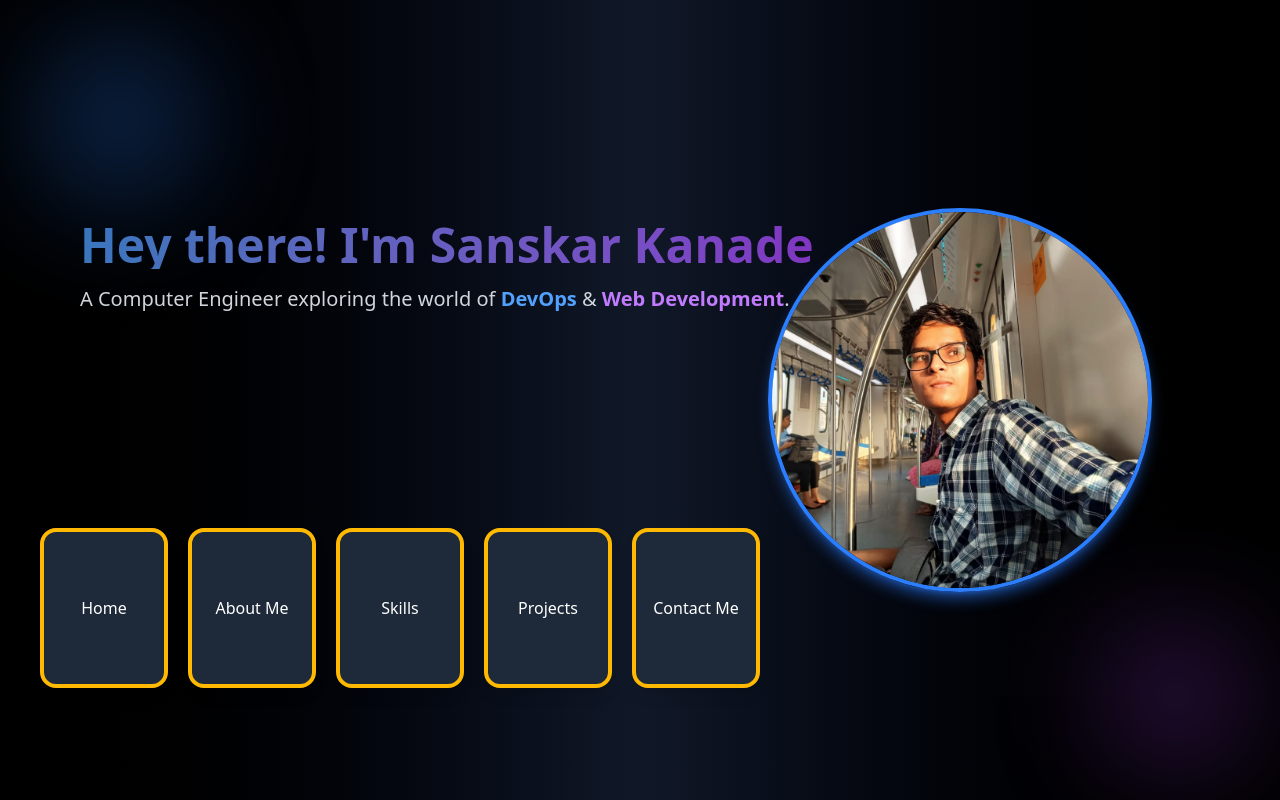
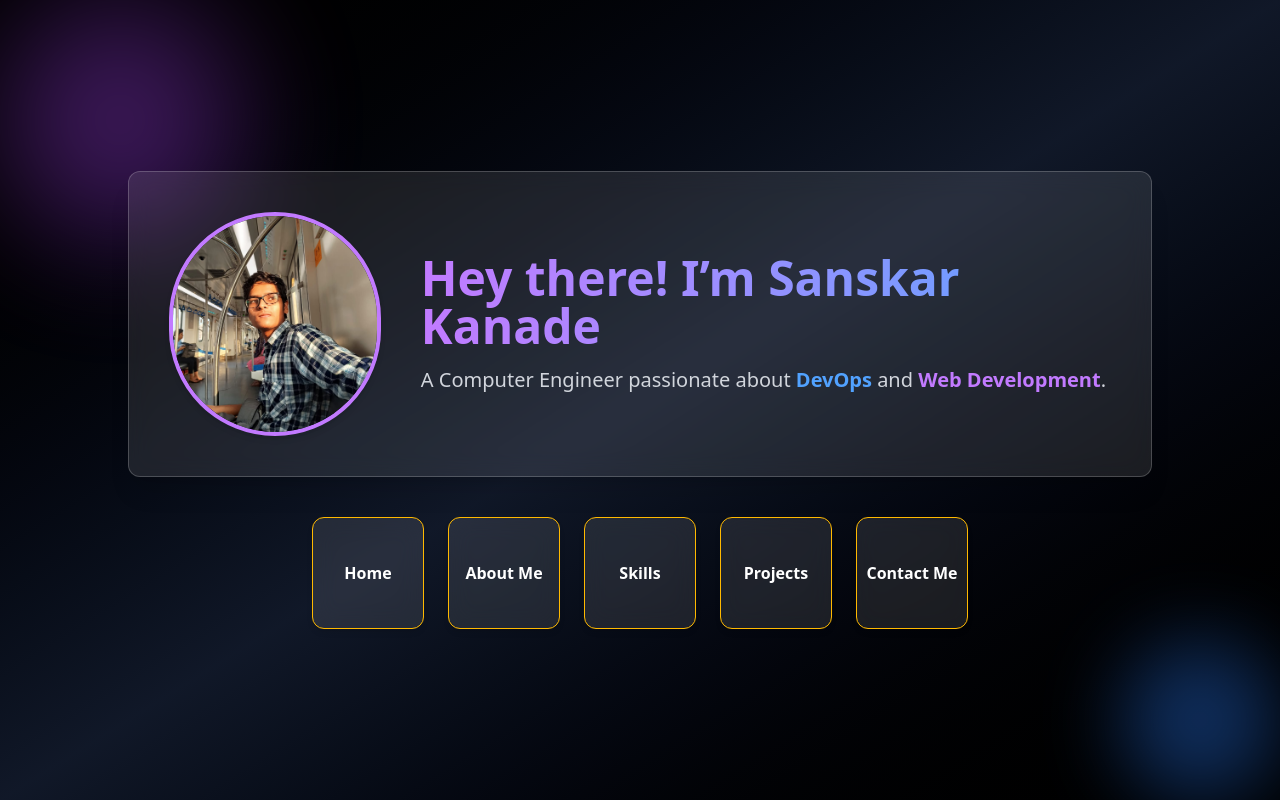
Before and after one commit to sanskarkanade/Portfolio, a React (Vite) app: page / in a window 1280 px wide. Built offline with nearby package versions, Linux system fonts and the light colour scheme.

Commit message:
responsive

```diff
--- a/package.json
+++ b/package.json
@@ -11,6 +11,7 @@
   },
   "dependencies": {
     "@tailwindcss/vite": "^4.0.13",
+    "lucide-react": "^0.503.0",
     "react": "^19.0.0",
     "react-dom": "^19.0.0",
     "react-icons": "^5.5.0",
--- a/src/components/Home.jsx
+++ b/src/components/Home.jsx
@@ -1,73 +1,68 @@
 import React from 'react';
 import { NavLink } from 'react-router-dom';
-import Myimage from './sanskar.jpg'
+import Myimage from './sanskar.jpg';
 
 const Home = () => {
-
   const handleMouseMove = (e, box) => {
     const rect = box.getBoundingClientRect();
     const x = (e.clientX - rect.left) / rect.width - 0.5;
     const y = (e.clientY - rect.top) / rect.height - 0.5;
-    const rotateX = -y * 50;
-    const rotateY = x * 50;
-
-    box.style.transform = `perspective(1000px) rotateX(${rotateX}deg) rotateY(${rotateY}deg)`;
+    const rotateX = -y * 20;
+    const rotateY = x * 20;
+    box.style.transform = `perspective(800px) rotateX(${rotateX}deg) rotateY(${rotateY}deg)`;
   };
 
   const handleMouseLeave = (box) => {
-    box.style.transform = 'perspective(1000px) rotateX(0deg) rotateY(0deg)';
+    box.style.transform = 'perspective(800px) rotateX(0deg) rotateY(0deg)';
   };
+
   return (
-    <div className="bg-gradient-to-r from-black via-gray-900 to-black h-screen flex items-center justify-center text-white relative overflow-hidden">
+    <div className="min-h-screen bg-gradient-to-br from-black via-gray-900 to-black flex flex-col items-center justify-center px-6 text-white relative overflow-hidden">
+      {/* Background Blur Circles */}
+      <div className="absolute top-0 left-0 w-60 h-60 bg-purple-500 opacity-20 blur-3xl animate-pulse rounded-full"></div>
+      <div className="absolute bottom-0 right-0 w-40 h-40 bg-blue-500 opacity-20 blur-2xl animate-pulse rounded-full"></div>
 
-      {/* Neon Background Effect */}
-      {/* <div className="absolute inset-0 bg-blue-900 opacity-20 blur-3xl"> hii</div> */}
+      {/* Glassmorphism Card */}
+      <div className="w-full max-w-5xl bg-white/10 backdrop-blur-md rounded-xl border border-white/20 shadow-xl p-6 md:p-10 flex flex-col md:flex-row items-center gap-10 z-10">
+        {/* Image */}
+        <img
+          src={Myimage}
+          alt="Sanskar Kanade"
+          className="w-40 h-40 md:w-56 md:h-56 object-cover rounded-full border-4 border-purple-400 shadow-md transition hover:scale-105"
+        />
 
-      {/* Content Section */}
-      <div className="absolute left-20 top-1/3 transform -translate-y-1/2">
-        <h1 className="text-5xl font-extrabold text-transparent bg-clip-text bg-gradient-to-r from-blue-400 to-purple-500 animate-pulse">
-          Hey there! I'm Sanskar Kanade
-        </h1>
-        <p className="text-xl mt-4 text-gray-300">
-          A Computer Engineer exploring the world of <span className="text-blue-400 font-semibold">DevOps</span> & <span className="text-purple-400 font-semibold">Web Development</span>.
-        </p>
+        {/* Intro Text */}
+        <div className="text-center md:text-left">
+          <h1 className="text-3xl md:text-5xl font-bold bg-gradient-to-r from-purple-400 to-blue-400 bg-clip-text text-transparent">
+            Hey there! I’m Sanskar Kanade
+          </h1>
+          <p className="mt-4 text-lg md:text-xl text-gray-300">
+            A Computer Engineer passionate about <span className="text-blue-400 font-semibold">DevOps</span> and <span className="text-purple-400 font-semibold">Web Development</span>.
+          </p>
+        </div>
       </div>
 
-      {/* Profile Image with Glow Effect */}
-      <img
-        src={Myimage}
-        className="absolute right-32 top-1/2 transform -translate-y-1/2 w-96 h-96 object-cover rounded-full border-4 border-blue-500 shadow-lg shadow-blue-500/50 transition-transform hover:scale-105 hover:shadow-blue-400/80"
-        alt="Sanskar Kanade"
-      />
-
-      {/* Floating Light Effects */}
-      <div className="absolute top-10 left-10 w-40 h-40 bg-blue-500 rounded-full opacity-20 blur-3xl animate-pulse"></div>
-      <div className="absolute bottom-10 right-10 w-32 h-32 bg-purple-500 rounded-full opacity-20 blur-3xl animate-pulse"></div>
-
-      {/* Other components*/}
-      <div className='flex bottom-28 left-10 absolute gap-5'>
-        <div className='h-40 w-32 rounded-2xl border-4 border-amber-400 flex justify-center items-center
-                     bg-gray-800 text-white shadow-lg transition-transform duration-200'
-          onMouseMove={(e) => handleMouseMove(e, e.currentTarget)}
-          onMouseLeave={(e) => handleMouseLeave(e.currentTarget)}> <NavLink to="/">Home</NavLink></div>
-        <div className='h-40 w-32 rounded-2xl border-4 border-amber-400 flex justify-center items-center
-                     bg-gray-800 text-white shadow-lg transition-transform duration-200'
-          onMouseMove={(e) => handleMouseMove(e, e.currentTarget)}
-          onMouseLeave={(e) => handleMouseLeave(e.currentTarget)}><NavLink to='/about'>About Me</NavLink></div>
-        <div className='h-40 w-32 rounded-2xl border-4 border-amber-400 flex justify-center items-center
-                     bg-gray-800 text-white shadow-lg transition-transform duration-200'
-          onMouseMove={(e) => handleMouseMove(e, e.currentTarget)}
-          onMouseLeave={(e) => handleMouseLeave(e.currentTarget)}><NavLink to="/skill">Skills</NavLink></div>
-        <div className='h-40 w-32 rounded-2xl border-4 border-amber-400 flex justify-center items-center
-                     bg-gray-800 text-white shadow-lg transition-transform duration-200'
-          onMouseMove={(e) => handleMouseMove(e, e.currentTarget)}
-          onMouseLeave={(e) => handleMouseLeave(e.currentTarget)}><NavLink to="/project">Projects</NavLink></div>
-        <div className='h-40 w-32 rounded-2xl border-4 border-amber-400 flex justify-center items-center
-                     bg-gray-800 text-white shadow-lg transition-transform duration-200'
-          onMouseMove={(e) => handleMouseMove(e, e.currentTarget)}
-          onMouseLeave={(e) => handleMouseLeave(e.currentTarget)}><NavLink to="/contact">Contact Me</NavLink></div>
+      {/* Navigation Buttons */}
+      <div className="mt-10 grid grid-cols-2 sm:grid-cols-3 md:grid-cols-5 gap-6 z-10">
+        {[
+          { to: '/', label: 'Home' },
+          { to: '/about', label: 'About Me' },
+          { to: '/skill', label: 'Skills' },
+          { to: '/project', label: 'Projects' },
+          { to: '/contact', label: 'Contact Me' },
+        ].map((item) => (
+          <div
+            key={item.to}
+            className="h-24 w-24 sm:h-28 sm:w-28 rounded-xl border border-amber-400 bg-white/10 backdrop-blur-md text-white font-semibold flex items-center justify-center text-center shadow-md hover:shadow-lg transition duration-300 hover:bg-white/20"
+            onMouseMove={(e) => handleMouseMove(e, e.currentTarget)}
+            onMouseLeave={(e) => handleMouseLeave(e.currentTarget)}
+          >
+            <NavLink to={item.to} className="w-full h-full flex items-center justify-center">
+              {item.label}
+            </NavLink>
+          </div>
+        ))}
       </div>
-
     </div>
   );
 };
--- a/src/components/Navbar.jsx
+++ b/src/components/Navbar.jsx
@@ -1,63 +1,72 @@
-import React from 'react'
-import { NavLink, useLocation } from 'react-router-dom'
+import React, { useState } from 'react';
+import { NavLink, useLocation } from 'react-router-dom';
+import { Menu, X } from 'lucide-react'; // optional, you can use icons
 
 const Navbar = () => {
-  const location = useLocation()
+  const location = useLocation();
+  const [isOpen, setIsOpen] = useState(false);
 
   if (location.pathname === "/") {
     return null;
   }
 
+  const toggleMenu = () => {
+    setIsOpen(!isOpen);
+  };
+
   return (
-    <div className='h-16 bg-gradient-to-r from-gray-900 via-black to-gray-900 w-full fixed flex items-center justify-between'>
-      <h1 className='text-purple-500 text-2xl font-bold ml-4'>Sanskar Kanade</h1>
-      <div className='mr-4'>
-        <ul className='flex text-blue-600 gap-10 font-bold text-xl '>
-          <li className='hover:text-purple-500 hover:opacity-60 transition'>
-            <NavLink
-              to="/"
-              className={({ isActive }) => isActive ? "text-purple-400 border-b-2 border-purple-400" : ""}
-            >
-              Home
-            </NavLink>
-          </li>
-          <li className='hover:text-purple-500 hover:opacity-60 transition'>
-            <NavLink
-              to="/about"
-              className={({ isActive }) => isActive ? "text-purple-400 border-b-2 border-purple-400" : ""}
-            >
-              About Me
-            </NavLink>
-          </li>
-          <li className='hover:text-purple-500 hover:opacity-60 transition'>
-            <NavLink
-              to="/skill"
-              className={({ isActive }) => isActive ? "text-purple-400 border-b-2 border-purple-400" : ""}
-            >
-              Skills
-            </NavLink>
-          </li>
-          <li className='hover:text-purple-500 hover:opacity-60 transition'>
-            <NavLink
-              to="/project"
-              className={({ isActive }) => isActive ? "text-purple-400 border-b-2 border-purple-400" : ""}
-            >
-              Projects
-            </NavLink>
-          </li>
-          <li className='hover:text-purple-500 hover:opacity-60 transition'>
-            <NavLink
-              to="/contact"
-              className={({ isActive }) => isActive ? "text-purple-400 border-b-2 border-purple-400" : ""}
-            >
-              Contact Me
-            </NavLink>
-          </li>
-        </ul>
+    <div className="h-16 bg-gradient-to-r from-gray-900 via-black to-gray-900 w-full fixed flex items-center justify-between px-4 md:px-8 z-50">
+      <h1 className="text-purple-500 text-2xl font-bold">Sanskar Kanade</h1>
 
+      {/* Desktop Menu */}
+      <ul className="hidden md:flex text-blue-600 gap-10 font-bold text-xl">
+        {['Home', 'About Me', 'Skills', 'Projects', 'Contact Me'].map((text, index) => {
+          const path = ["/", "/about", "/skill", "/project", "/contact"][index];
+          return (
+            <li key={text} className="hover:text-purple-500 hover:opacity-60 transition">
+              <NavLink
+                to={path}
+                className={({ isActive }) =>
+                  isActive ? "text-purple-400 border-b-2 border-purple-400" : ""
+                }
+              >
+                {text}
+              </NavLink>
+            </li>
+          );
+        })}
+      </ul>
+
+      {/* Mobile Hamburger Icon */}
+      <div className="md:hidden flex items-center">
+        <button onClick={toggleMenu} className="text-purple-500">
+          {isOpen ? <X size={30} /> : <Menu size={30} />}
+        </button>
       </div>
+
+      {/* Mobile Menu */}
+      {isOpen && (
+        <div className="absolute top-16 right-0 w-full bg-gradient-to-r from-gray-900 via-black to-gray-900 md:hidden flex flex-col items-center gap-6 py-6">
+          {['Home', 'About Me', 'Skills', 'Projects', 'Contact Me'].map((text, index) => {
+            const path = ["/", "/about", "/skill", "/project", "/contact"][index];
+            return (
+              <NavLink
+                key={text}
+                to={path}
+                onClick={() => setIsOpen(false)} // close menu on click
+                className={({ isActive }) =>
+                  (isActive ? "text-purple-400 border-b-2 border-purple-400" : "text-blue-600") +
+                  " font-bold text-xl hover:text-purple-500 hover:opacity-60 transition"
+                }
+              >
+                {text}
+              </NavLink>
+            );
+          })}
+        </div>
+      )}
     </div>
-  )
-}
+  );
+};
 
-export default Navbar
+export default Navbar;
```
Also changed, not shown: 1 other file (tests, documents, lock files or other folders).
